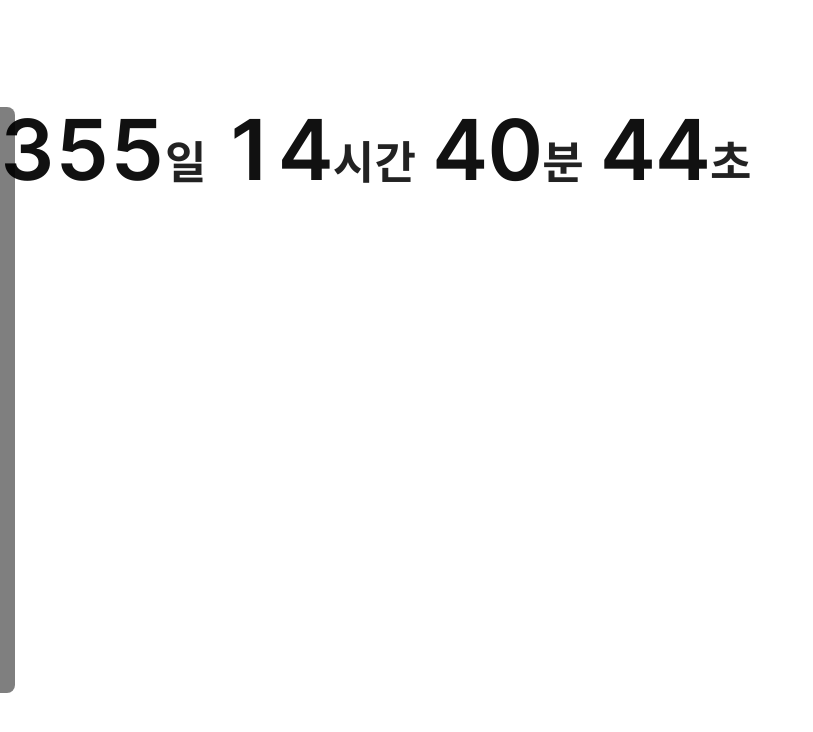
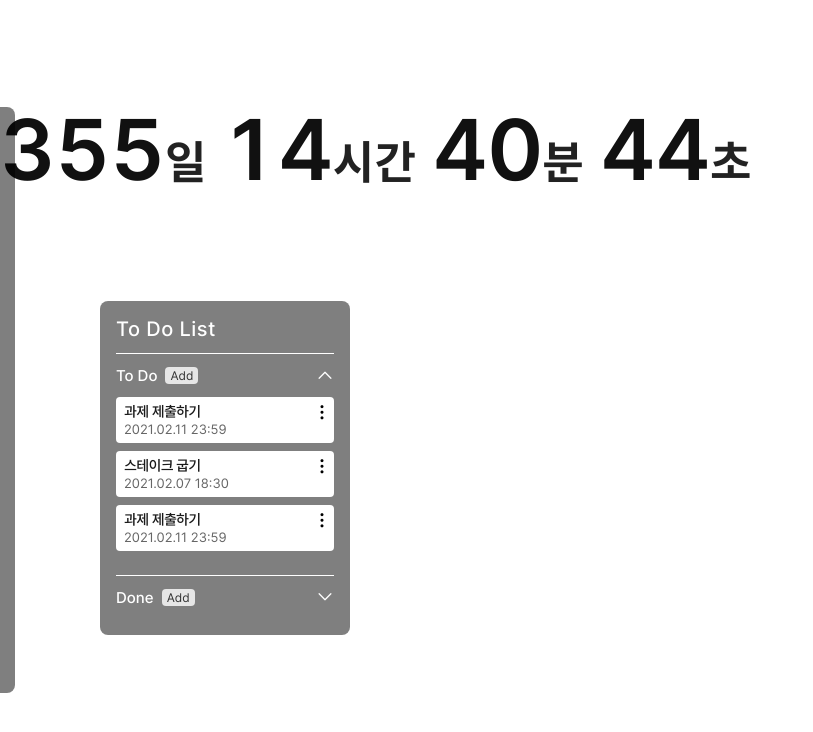
Before and after one commit to payw-org/ttock-ttack, a React app: page / in a window 1280 px wide. Shown: the top 732 px of the page, without its empty margins (0-813 px from the left). Built offline with nearby package versions, Linux system fonts and the light colour scheme.

Commit message:
[#11] feat : Todo 컴포넌트 App에 추가

```diff
--- a/public/data/data.json
+++ b/public/data/data.json
@@ -49,5 +49,60 @@
       "url": "https://www.cau.ac.kr/index.do",
       "image": "/images/cau-logo.png"
     }
-  ]
+  ],
+  "todoConfig": {
+    "isShow": true,
+    "todoSectionList": [
+      {
+        "id": 1,
+        "isShow": true,
+        "title": "To Do",
+        "todoList": [
+          {
+            "id": 1,
+            "title": "과제 제출하기",
+            "dueDate": "2021-02-11 23:59:59",
+            "isMain": true
+          },
+          {
+            "id": 2,
+            "title": "스테이크 굽기",
+            "dueDate": "2021-02-07 18:30:00",
+            "isMain": true
+          },
+          {
+            "id": 3,
+            "title": "과제 제출하기",
+            "dueDate": "2021-02-11 23:59:59",
+            "isMain": true
+          }
+        ]
+      },
+      {
+        "id": 2,
+        "isShow": false,
+        "title": "Done",
+        "todoList": [
+          {
+            "id": 1,
+            "title": "과제 제출하기",
+            "dueDate": "2021-02-11 23:59:59",
+            "isMain": true
+          },
+          {
+            "id": 2,
+            "title": "스테이크 굽기",
+            "dueDate": "2021-02-07 18:30:00",
+            "isMain": true
+          },
+          {
+            "id": 3,
+            "title": "과제 제출하기",
+            "dueDate": "2021-02-11 23:59:59",
+            "isMain": true
+          }
+        ]
+      }
+    ]
+  }
 }
--- a/src/App.tsx
+++ b/src/App.tsx
@@ -1,14 +1,16 @@
 import React, { useEffect, useState } from 'react'
+import axios from 'axios'
 import { Timer } from '@/components/Timer'
 import { SideMenuBar } from '@/components/SideMenuBar'
 import { BookmarkProps } from '@/components/common/Bookmark'
+import { TodoContainer, TodoContainerProps } from '@/components/TodoContainer'
 import '@/style/fonts.scss'
 import '@/style/global.scss'
-import axios from 'axios'
 
 type Data = {
   sideBookmarkList: BookmarkProps[]
   mainDate: Date
+  todoConfig: TodoContainerProps
 }
 
 const getData = async () => {
@@ -33,6 +35,7 @@ const App: React.FC = () => {
         <>
           <Timer dateTime={data.mainDate} />
           <SideMenuBar bookmarkList={data.sideBookmarkList} />
+          <TodoContainer {...data.todoConfig} />
         </>
       ) : (
         <></>
```
